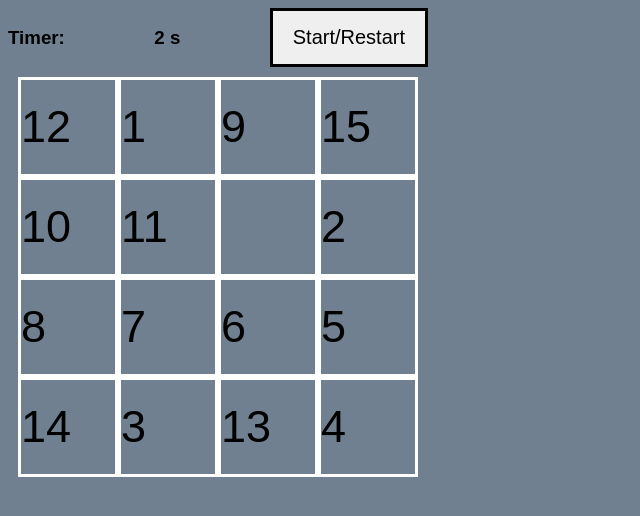
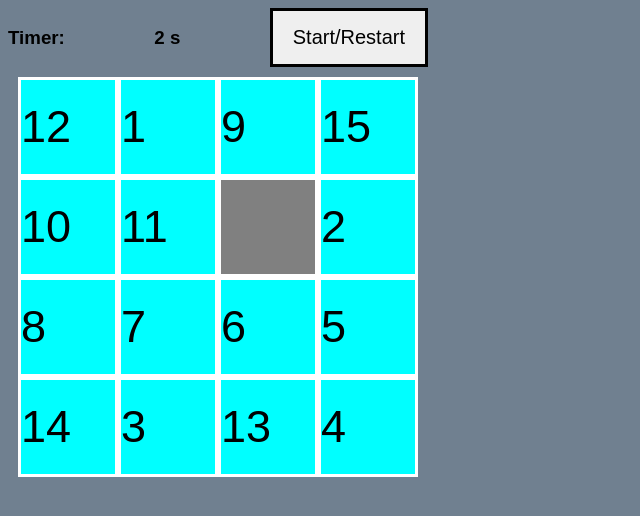
Before and after one commit to wczartoryjski/PuzzleJS, a plain HTML site: page index.html in a window 1280 px wide. Both pictures are taken after a click on the button "Start/Restart". Shown: the whole page, without its empty margins (0-640 px from the left). Drawn offline with Linux system fonts and the light colour scheme.

Commit message:
background colors check statement

```diff
--- a/game.js
+++ b/game.js
@@ -30,12 +30,27 @@ function countUp(startTime) {
 }
 //koniec odliczania czasu
 
+//ustawianie koloru tla
+function displayBGC() {
+    for (let i = 0;i<=15; i++){
+        if (cards[i].textContent == i+1) {
+            cards[i].className = 'correct'
+        }
+        else if(cards[i].textContent == "") {
+            cards[i].className = 'empty'
+        }
+        else{
+            cards[i].className = 'square'
+        }
+    }
+}
+//
+
 //funkcjonalnosc przycisku start/restart
 const initialization = function() {
     const startTime = new Date().getTime();
     let countUpTimer = setInterval(countUp,1000)
     if (currentTime!==0){
-        console.log('dziala')
         clearTimeout(countUpTimer)
         currentTime=0
     }
@@ -44,6 +59,8 @@ const initialization = function() {
     for (let i = 15;i>=0; i--){
         cards[i].textContent = board[i];
     }
+    //ustawianie koloru tla dla square
+    displayBGC();
 }
 //koniec dzialania przycisku
 
--- a/style.css
+++ b/style.css
@@ -23,6 +23,27 @@ body{
     justify-content: center;
     align-content: center;
     font-size: 45px;
+    background-color: cyan;
+}
+.empty{
+    width: 100px;
+    height: 100px;
+    border-style:solid;
+    border-color: white;
+    justify-content: center;
+    align-content: center;
+    font-size: 45px;
+    background-color: gray;
+}
+.correct{
+    width: 100px;
+    height: 100px;
+    border-style:solid;
+    border-color: white;
+    justify-content: center;
+    align-content: center;
+    font-size: 45px;
+    background-color: rgb(0, 130, 39);
 }
 .grid{
     display: flex;
```
